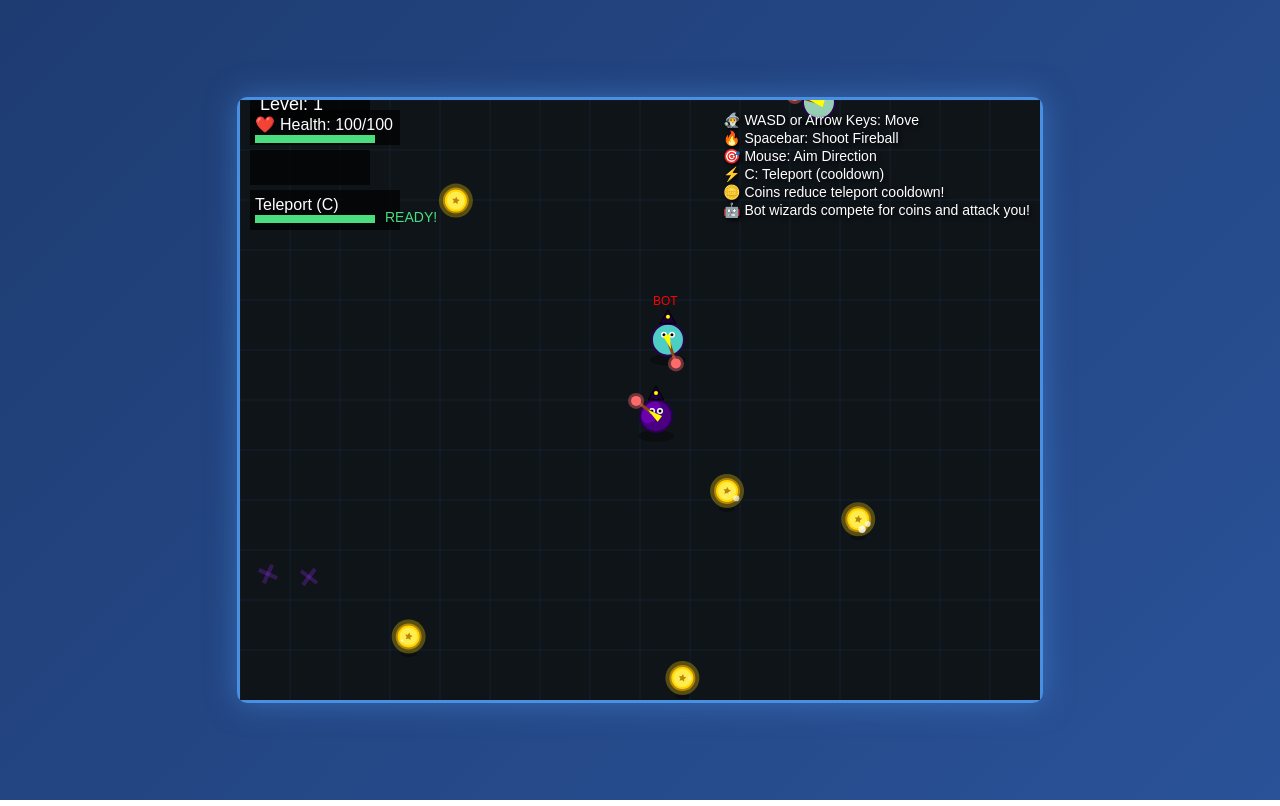
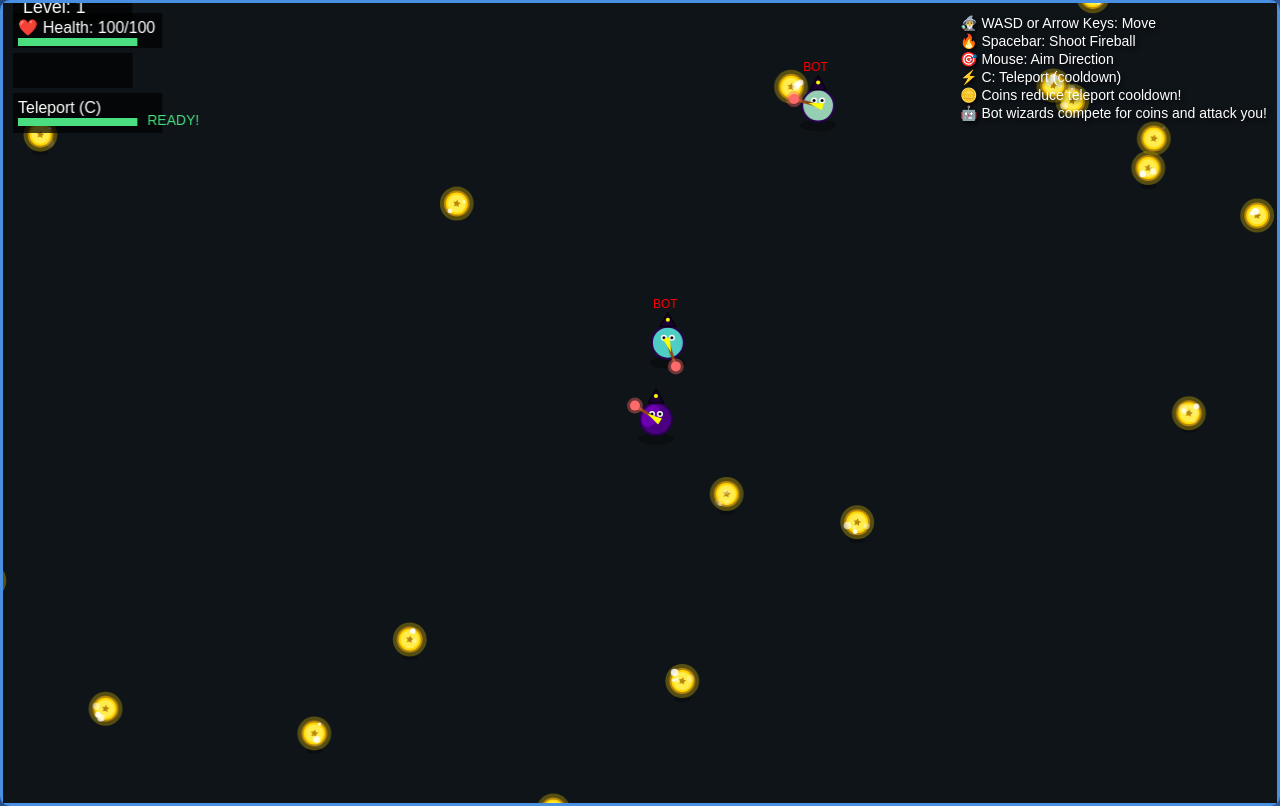
Before and after one commit to simbecker/fireballz, a plain HTML site: page index.html in a window 1280 px wide. Drawn offline with Linux system fonts and the light colour scheme.

Commit message:
add full screen

```diff
--- a/index.html
+++ b/index.html
@@ -22,11 +22,15 @@
             border: 3px solid #4a90e2;
             border-radius: 10px;
             box-shadow: 0 0 30px rgba(74, 144, 226, 0.5);
+            width: 100vw;
+            height: 100vh;
         }
 
         #gameCanvas {
             display: block;
             background: #0f1419;
+            width: 100%;
+            height: 100%;
         }
 
         #instructions {
@@ -46,7 +50,7 @@
 </head>
 <body>
     <div id="gameContainer">
-        <canvas id="gameCanvas" width="800" height="600"></canvas>
+        <canvas id="gameCanvas"></canvas>
         <div id="instructions">
             <div>🧙‍♂️ WASD or Arrow Keys: Move</div>
             <div>🔥 Spacebar: Shoot Fireball</div>
@@ -79,8 +83,32 @@
                 // Keep camera within world bounds
                 this.x = Math.max(0, Math.min(this.x, WORLD_WIDTH - this.width));
                 this.y = Math.max(0, Math.min(this.y, WORLD_HEIGHT - this.height));
+            },
+
+            updateSize() {
+                this.width = canvas.width;
+                this.height = canvas.height;
             }
         };
+
+        // Set canvas to fullscreen
+        function resizeCanvas() {
+            canvas.width = window.innerWidth;
+            canvas.height = window.innerHeight;
+            camera.updateSize();
+            console.log('Canvas resized to:', canvas.width, 'x', canvas.height);
+        }
+
+        // Initialize canvas size
+        resizeCanvas();
+
+        // Test if canvas is working
+        ctx.fillStyle = '#ff0000';
+        ctx.fillRect(0, 0, 100, 100);
+        console.log('Test draw completed');
+
+        // Handle window resize
+        window.addEventListener('resize', resizeCanvas);
 
         // Player wizard
         const player = {
@@ -109,7 +137,7 @@
                 this.level++;
                 this.coinsToNextLevel += 10;
                 // Logarithmic scaling: starts with doubling, then levels off
-                const scaleFactor = 1 + Math.log(this.level) * 0.8;
+                const scaleFactor = 1 + Math.log(this.level) * 1.5;
                 this.width = this.baseWidth * scaleFactor;
                 this.height = this.baseHeight * scaleFactor;
                 // Fireball size follows the same scaling
@@ -121,7 +149,7 @@
             draw() {
                 const screenX = this.x - camera.x;
                 const screenY = this.y - camera.y;
-                const scaleFactor = 1 + Math.log(this.level) * 0.8;
+                const scaleFactor = 1 + Math.log(this.level) * 1.5;
                 ctx.save();
                 ctx.translate(screenX + this.width/2, screenY + this.height/2);
                 // Shadow
@@ -729,7 +757,7 @@
             draw() {
                 const screenX = this.x - camera.x;
                 const screenY = this.y - camera.y;
-
+                const scaleFactor = 1 + Math.log(this.level) * 1.5;
                 ctx.save();
                 ctx.translate(screenX + this.width/2, screenY + this.height/2);
 
@@ -956,7 +984,7 @@
             const playerScreenY = centerY - camera.y;
             const direction = Math.atan2(mouseY - playerScreenY, mouseX - playerScreenX);
             // Create fireball at staff position
-            const scaleFactor = 1 + Math.log(player.level) * 0.8;
+            const scaleFactor = 1 + Math.log(player.level) * 1.5;
             const staffX = centerX + Math.cos(player.direction) * (25 * scaleFactor);
             const staffY = centerY + Math.sin(player.direction) * (25 * scaleFactor);
             fireballs.push(new Fireball(staffX, staffY, direction, true, player.fireballSize));
@@ -1068,6 +1096,10 @@
             // Clear canvas
             ctx.clearRect(0, 0, canvas.width, canvas.height);
 
+            // Debug: Draw a simple background to ensure rendering works
+            ctx.fillStyle = '#0f1419';
+            ctx.fillRect(0, 0, canvas.width, canvas.height);
+
             // Update spawn timers
             botSpawnTimer++;
             coinSpawnTimer++;
@@ -1113,7 +1145,7 @@
             }
 
             // Draw everything
-            drawBackground();
+            // drawBackground();
 
             // Draw coins
             coins.forEach((coin, index) => {
@@ -1237,7 +1269,14 @@
 
         // Start the game
         console.log('Starting game...');
-        gameLoop();
+
+        // Test if the game loop can run at all
+        try {
+            gameLoop();
+            console.log('Game loop started successfully');
+        } catch (error) {
+            console.error('Error starting game loop:', error);
+        }
     </script>
 </body>
 </html>
```
